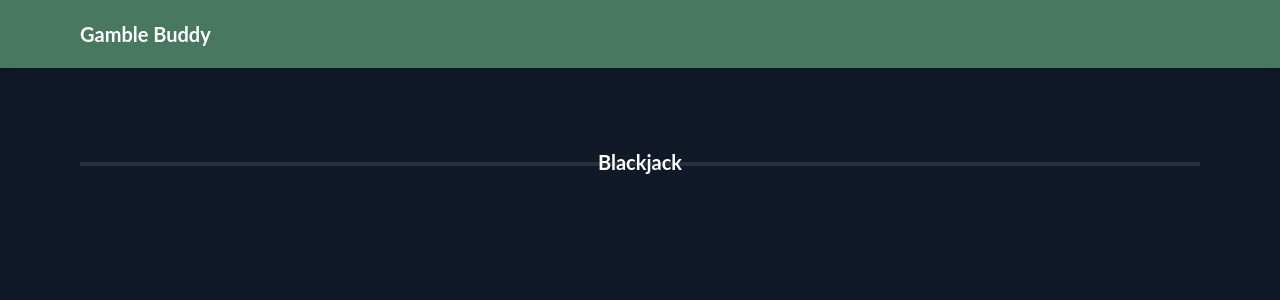
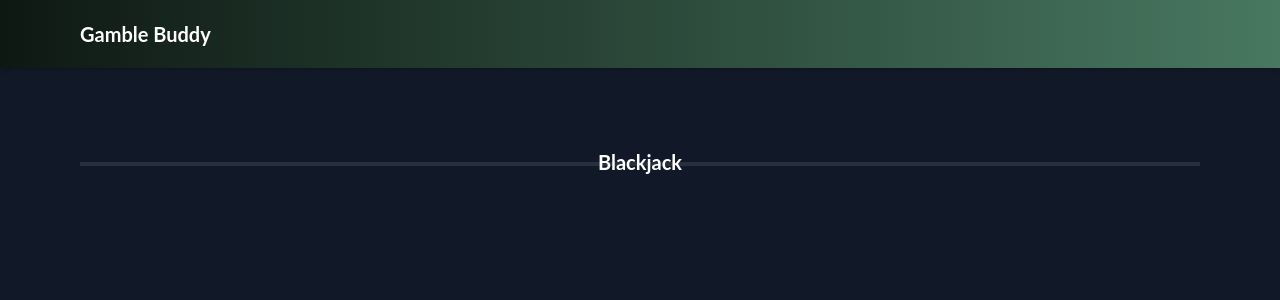
Before and after one commit to boxpositron/client-project-gamble-buddy, a Nuxt app: page / in a window 1280 px wide. Shown: the top 300 px of the page. Built offline with nearby package versions, Linux system fonts and the light colour scheme.

Commit message:
style(AppHeader.vue): improve header styling by adding gradient background color to enhance visual appeal

```diff
--- a/components/AppHeader.vue
+++ b/components/AppHeader.vue
@@ -1,6 +1,6 @@
 <template>
     <header>
-    <nav class="flex flex-row bg-indigo-500 px-10 py-5 shadow-md md:px-20">
+        <nav class="flex flex-row bg-gradient-to-r from-indigo-900 to-indigo-500 px-10 py-5 shadow-md md:px-20">
             <div class="left my-auto">
                 <nuxt-link to="/" class="text-xl font-bold text-white no-underline">
                     Gamble Buddy
```
Lines whose indentation alone changed are shown as unchanged.
